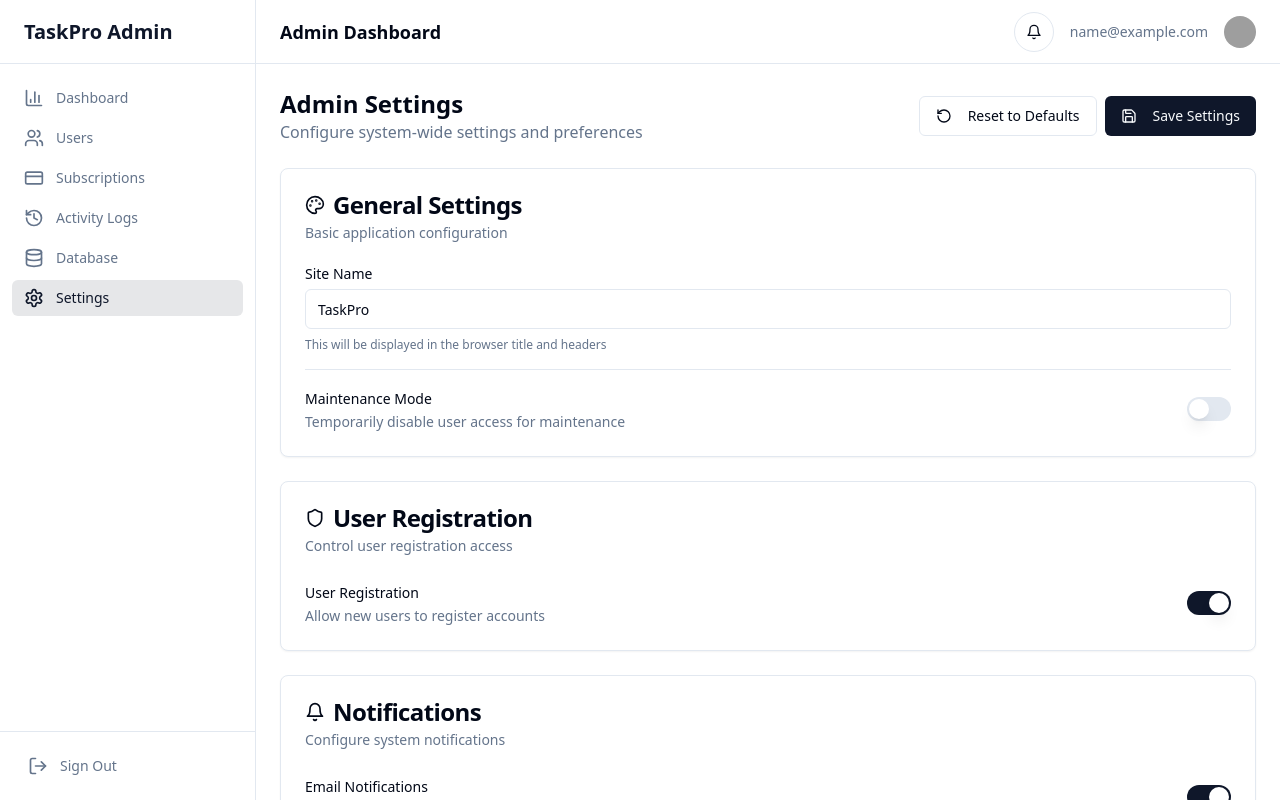
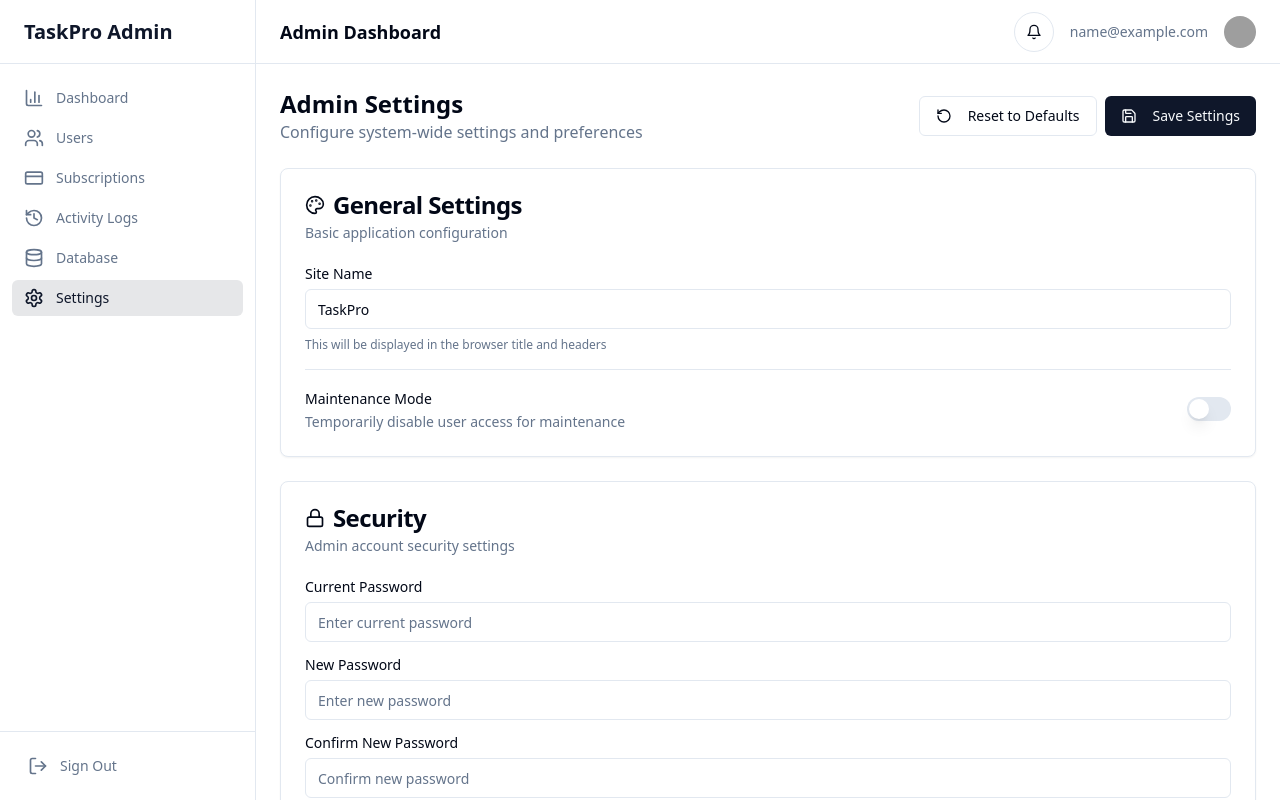
Before and after one commit to topshopnation/taskpro-pro, a React (Vite) app: page /admin/settings in a window 1280 px wide. Built offline with nearby package versions, Linux system fonts and the light colour scheme; sample sign-in values are in the browser's storage; grey boxes are pictures that could not be loaded.

Commit message:
feat: Add change password feature to admin settings
Adds a "Change Password" section to the admin settings page, allowing admins to update their password. Includes UI elements, form handling, and integration with the admin service for password updates.

```diff
--- a/src/pages/admin/SettingsAdmin.tsx
+++ b/src/pages/admin/SettingsAdmin.tsx
@@ -6,7 +6,7 @@ import { Input } from "@/components/ui/input";
 import { Label } from "@/components/ui/label";
 import { Switch } from "@/components/ui/switch";
 import { Separator } from "@/components/ui/separator";
-import { Save, Shield, Database, Bell, Palette, RotateCcw } from "lucide-react";
+import { Save, Shield, Database, Bell, Palette, RotateCcw, Lock } from "lucide-react";
 import { useState, useEffect } from "react";
 import { toast } from "sonner";
 import { adminService } from "@/services/admin";
@@ -19,12 +19,20 @@ export default function SettingsAdmin() {
     userRegistration: true,
     emailNotifications: true,
     backupFrequency: "daily",
-    sessionTimeout: "24",
-    maxUsersPerPlan: "1000"
+    sessionTimeout: "unlimited",
+    maxUsersPerPlan: "unlimited"
   });
 
   const [loading, setLoading] = useState(false);
   const [initialLoading, setInitialLoading] = useState(true);
+
+  // Password change states
+  const [passwordData, setPasswordData] = useState({
+    currentPassword: "",
+    newPassword: "",
+    confirmPassword: ""
+  });
+  const [passwordLoading, setPasswordLoading] = useState(false);
 
   useEffect(() => {
     const fetchSettings = async () => {
@@ -78,10 +86,67 @@ export default function SettingsAdmin() {
     }
   };
 
+  const handlePasswordChange = async () => {
+    if (!passwordData.currentPassword || !passwordData.newPassword || !passwordData.confirmPassword) {
+      toast.error("Please fill in all password fields");
+      return;
+    }
+
+    if (passwordData.newPassword !== passwordData.confirmPassword) {
+      toast.error("New passwords do not match");
+      return;
+    }
+
+    if (passwordData.newPassword.length < 6) {
+      toast.error("New password must be at least 6 characters long");
+      return;
+    }
+
+    setPasswordLoading(true);
+    try {
+      // Get admin email from localStorage
+      const adminSession = localStorage.getItem('admin_session');
+      if (!adminSession) {
+        toast.error("Admin session not found");
+        return;
+      }
+
+      const { email } = JSON.parse(adminSession);
+      const success = await adminService.changeAdminPassword(
+        email,
+        passwordData.currentPassword,
+        passwordData.newPassword
+      );
+
+      if (success) {
+        toast.success("Password changed successfully");
+        setPasswordData({
+          currentPassword: "",
+          newPassword: "",
+          confirmPassword: ""
+        });
+      } else {
+        toast.error("Failed to change password. Please check your current password.");
+      }
+    } catch (error) {
+      console.error("Error changing password:", error);
+      toast.error("Failed to change password");
+    } finally {
+      setPasswordLoading(false);
+    }
+  };
+
   const handleInputChange = (key: keyof AdminSettings, value: string | boolean) => {
     setSettings(prev => ({
       ...prev,
       [key]: value
+    }));
+  };
+
+  const handlePasswordInputChange = (field: string, value: string) => {
+    setPasswordData(prev => ({
+      ...prev,
+      [field]: value
     }));
   };
 
@@ -167,6 +232,63 @@ export default function SettingsAdmin() {
                 </p>
               </div>
             )}
+          </CardContent>
+        </Card>
+
+        {/* Security */}
+        <Card>
+          <CardHeader>
+            <div className="flex items-center space-x-2">
+              <Lock className="h-5 w-5" />
+              <CardTitle>Security</CardTitle>
+            </div>
+            <CardDescription>
+              Admin account security settings
+            </CardDescription>
+          </CardHeader>
+          <CardContent className="space-y-4">
+            <div className="grid gap-4">
+              <div className="grid gap-2">
+                <Label htmlFor="currentPassword">Current Password</Label>
+                <Input
+                  id="currentPassword"
+                  type="password"
+                  value={passwordData.currentPassword}
+                  onChange={(e) => handlePasswordInputChange('currentPassword', e.target.value)}
+                  placeholder="Enter current password"
+                />
+              </div>
+
+              <div className="grid gap-2">
+                <Label htmlFor="newPassword">New Password</Label>
+                <Input
+                  id="newPassword"
+                  type="password"
+                  value={passwordData.newPassword}
+                  onChange={(e) => handlePasswordInputChange('newPassword', e.target.value)}
+                  placeholder="Enter new password"
+                />
+              </div>
+
+              <div className="grid gap-2">
+                <Label htmlFor="confirmPassword">Confirm New Password</Label>
+                <Input
+                  id="confirmPassword"
+                  type="password"
+                  value={passwordData.confirmPassword}
+                  onChange={(e) => handlePasswordInputChange('confirmPassword', e.target.value)}
+                  placeholder="Confirm new password"
+                />
+              </div>
+
+              <Button
+                onClick={handlePasswordChange}
+                disabled={passwordLoading}
+                className="w-fit"
+              >
+                {passwordLoading ? "Changing Password..." : "Change Password"}
+              </Button>
+            </div>
           </CardContent>
         </Card>
 
```
